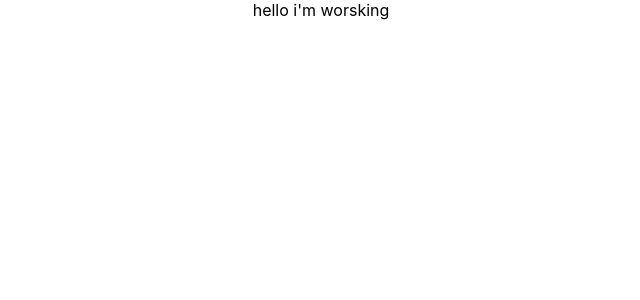
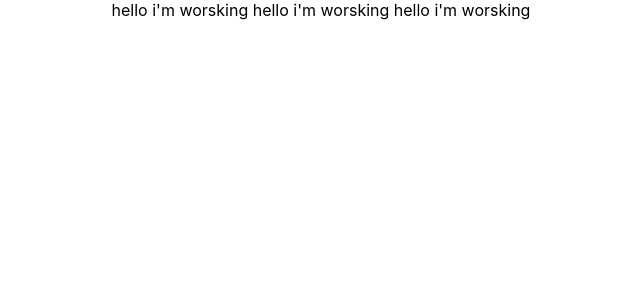
Before and after one commit to Sp0ngbik/work-search-test, a React (Create React App) app: page / in a window 1280 px wide. Shown: the top 300 px of the page, without its empty margins (319-959 px from the left). Built offline with nearby package versions, Linux system fonts and the light colour scheme.

Commit message:
testcommit

```diff
--- a/src/App.js
+++ b/src/App.js
@@ -1,7 +1,11 @@
 import "./App.css";
 
 function App() {
-  return <div className="App">hello i'm worsking</div>;
+  return (
+    <div className="App">
+      hello i'm worsking hello i'm worsking hello i'm worsking
+    </div>
+  );
 }
 
 export default App;
```
Also changed, not shown: 1 other file (tests, documents, lock files or other folders).
